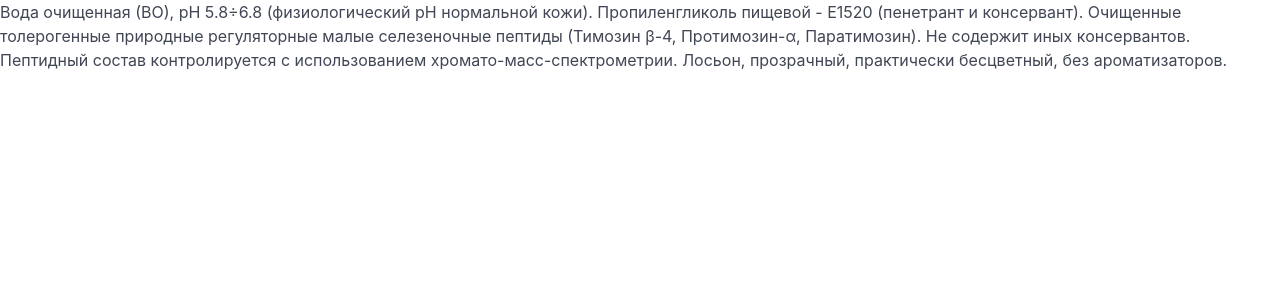
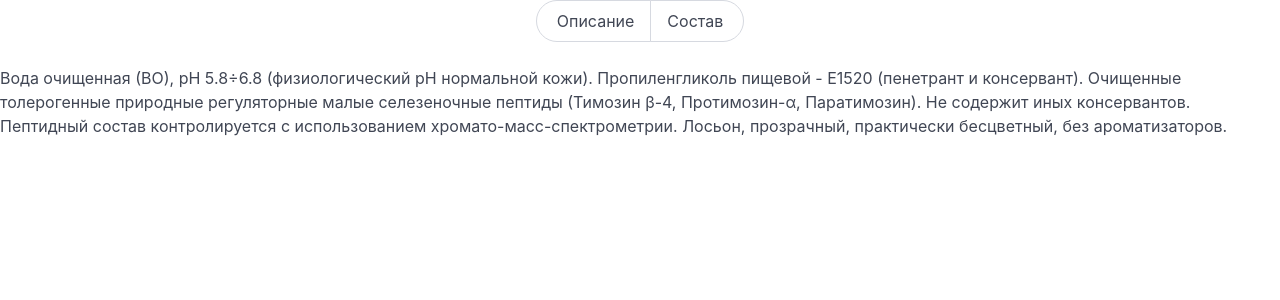
Before and after one commit to w3craft/lienax, a Jekyll site: the page built from инструкция/_posts/2025-02-22-состав.md, in a window 1280 px wide. Shown: the top 300 px of the page. Built offline with Jekyll 4.4.1, drawn with Linux system fonts in a browser that asks for light colours.

Commit message:
modified:   _layouts/post.html

```diff
--- a/_layouts/post.html
+++ b/_layouts/post.html
@@ -1,4 +1,18 @@
 ---
 layout: base
 ---
+
+<div class="tabs is-toggle is-toggle-rounded is-centered">
+
+    <ul>
+        {% for item in site.data.instruction %}
+        <li {% if page.url==item.link %} class="is-active"  {% endif %}>
+
+            <a href="{{ item.link }}">{{ item.name }}
+            </a>
+
+        </li>
+        {% endfor %}
+    </ul>
+</div>
 {{ content }}
```
